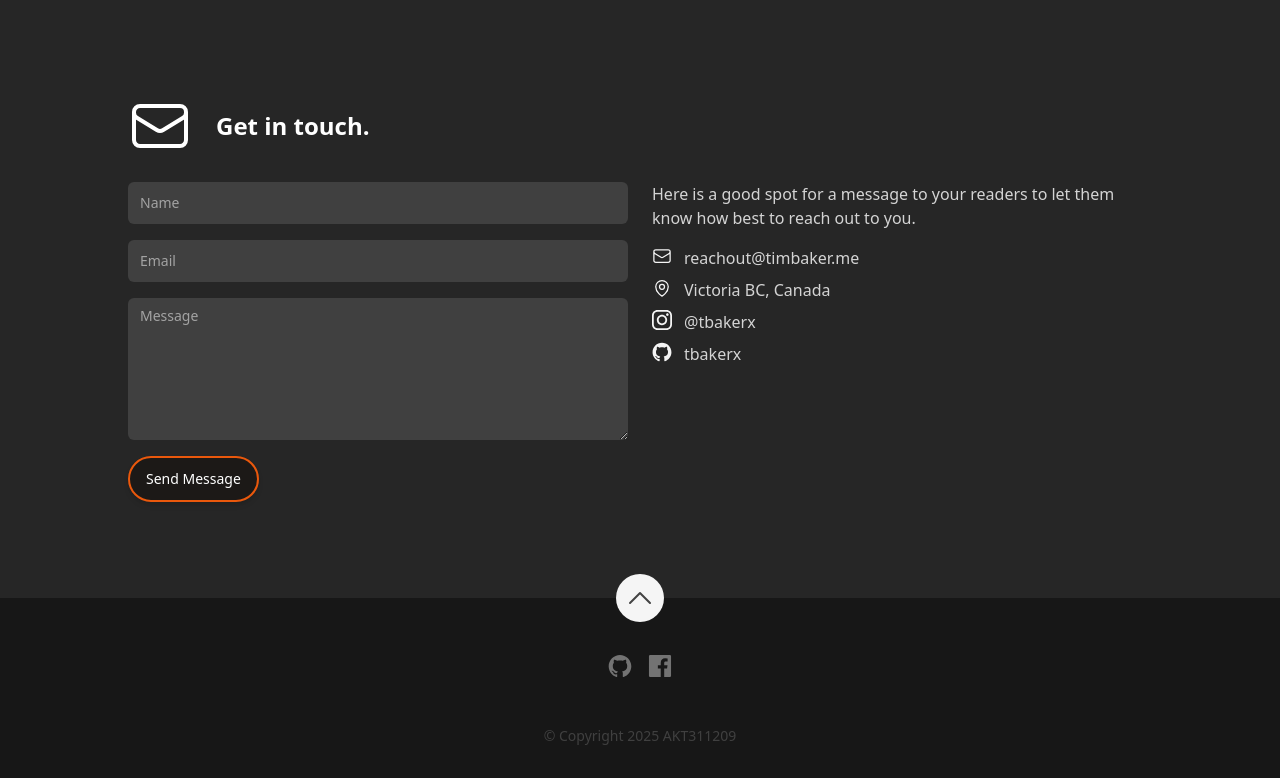
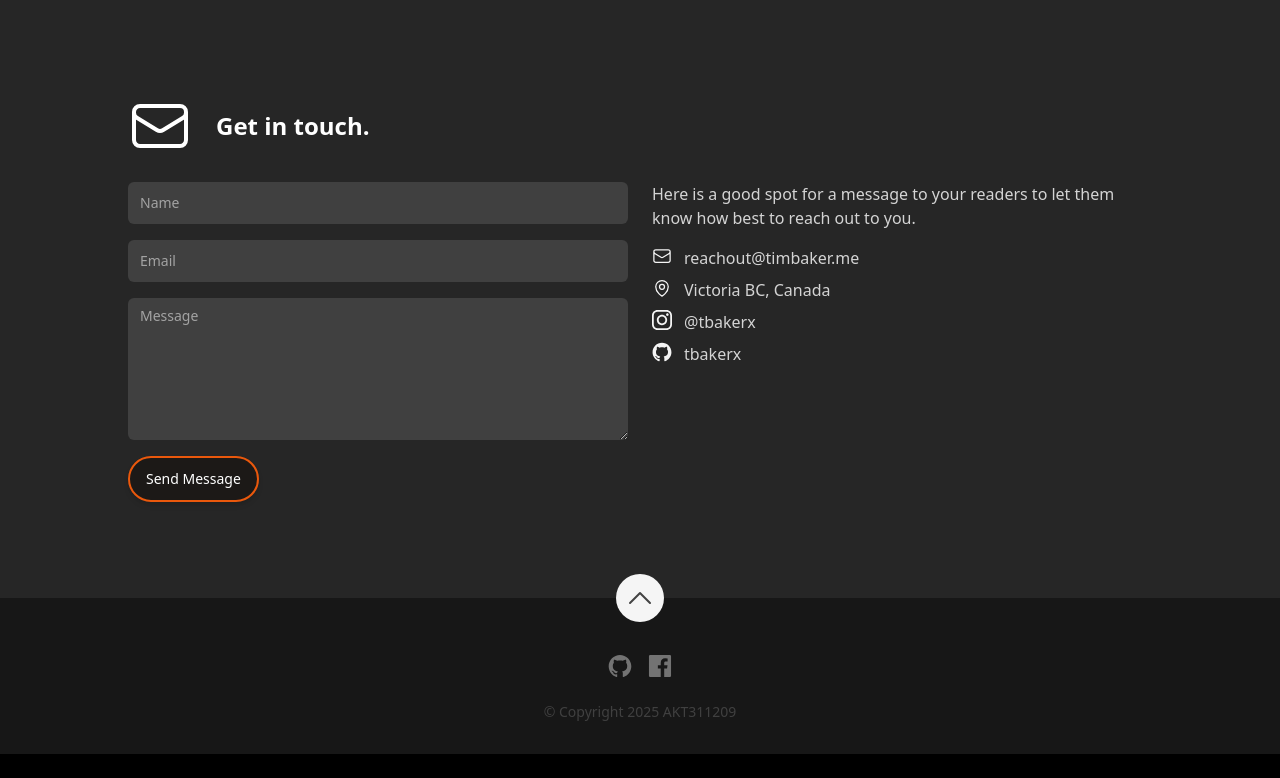
Before and after one commit to AKT311209/OnlineProfile, a Next.js app: page / in a window 1280 px wide. Shown: the part 4310-5088 px from the top of the page. After the commit the page ends 5064 px from the top, so only its background shows below. Built offline with nearby package versions, Linux system fonts and the light colour scheme.

Commit message:
Update footer copyright link to point to GitHub profile

```diff
--- a/src/components/Sections/Footer.tsx
+++ b/src/components/Sections/Footer.tsx
@@ -19,11 +19,7 @@ const Footer: FC = memo(() => (
       <div className="flex gap-x-4 text-neutral-500">
         <Socials />
       </div>
-      <a
-        className="-m-2 flex items-center gap-x-1 rounded-md p-2 ring-yellow focus:outline-none focus:ring-2"
-        href="https://reactresume.com">
-      </a>
-      <span className="text-sm text-neutral-700">© Copyright {currentYear} AKT311209</span>
+      <span className="text-sm text-neutral-700">© Copyright {currentYear} <a href='https://github.com/AKT311209'>AKT311209</a></span>
     </div>
   </div>
 ));
```
